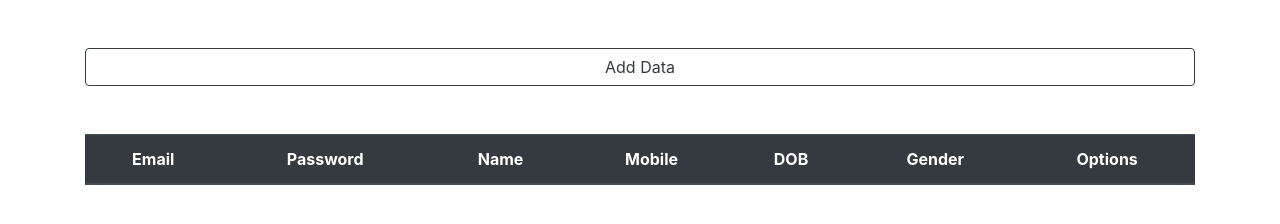
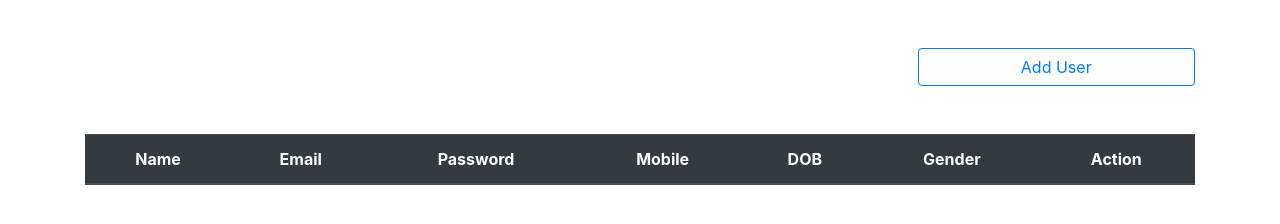
Before and after one commit to sohamAspire/ValidationWeb2, a plain HTML site: page index.html in a window 1280 px wide. Drawn offline with nearby package versions, Linux system fonts and the light colour scheme.

Commit message:
"Maybe Last"

```diff
--- a/index.html
+++ b/index.html
@@ -36,10 +36,10 @@
     Error ! Please Check the fields
   </div>
 
-  <div class="container mt-5">
-    <button type="button" class="btn btn-outline-dark w-100" data-toggle="modal" onclick="openmodal()"
+  <div class="container mt-5 d-flex justify-content-end">
+    <button type="button" class="btn btn-outline-primary w-25 " data-toggle="modal" onclick="openmodal()"
       data-target="#exampleModalCenter">
-      Add Data
+      Add User
     </button>
   </div>
   <!-- Modal  -->
@@ -116,13 +116,13 @@
     <table class="table table-hover table-dark text-center table-responsive-lg">
       <thead>
         <tr scope="row">
+          <th>Name</th>
           <th>Email</th>
           <th>Password</th>
-          <th>Name</th>
           <th>Mobile</th>
           <th>DOB</th>
           <th>Gender</th>
-          <th>Options</th>
+          <th>Action</th>
         </tr>
       </thead>
       <tbody id="data">
--- a/index.js
+++ b/index.js
@@ -23,13 +23,13 @@ function showData() {
     console.log(data1);
     data1.forEach((i, index) => {
         document.getElementById("data").innerHTML += `<tr>
+        <td>${i.Name}</td>
             <td>${i.Email}</td>
             <td>${i.Password}</td>
-            <td>${i.Name}</td>
             <td>${i.Mobile}</td>
             <td>${i.Date}</td>
             <td>${i.Gender}</td>
-            <td><button class='btn btn-outline-secondary' data-toggle='modal' onclick='openMod(this,${index})' data-target='#exampleModalCenter'>Edit</button>
+            <td><button class='btn btn-outline-primary' data-toggle='modal' onclick='openMod(this,${index})' data-target='#exampleModalCenter'>Edit</button>
             <button class='btn btn-outline-danger' onclick='deleteAl(this,${index})'>Delete</button></td>
             </tr> `
     })
@@ -42,6 +42,7 @@ function alert() {
 function addData() {
 
     if (ValidateName() == true && ValidatePassword() == true && ValidateName() == true && ValidateMobile() == true && ValidateDOB() == true) {
+
         if (localStorage.getItem("items") == null) {
             var itemsArray = [];
         }
@@ -62,7 +63,7 @@ function addData() {
 
         document.getElementById("success").style.display = "block";
         document.getElementById("failure").style.display = "none";
-        // setTimeout(alert, 500);
+        setTimeout(alert, 500);
 
     }
     else {
@@ -74,8 +75,8 @@ function addData() {
         spans.forEach((elem) => {
             elem.style.display = "none"
         })
-        // document.getElementById("failure").style.display = "block";
-        // setTimeout(alert, 500);
+        document.getElementById("failure").style.display = "block";
+        setTimeout(alert, 1000);
     }
 
 }
```
